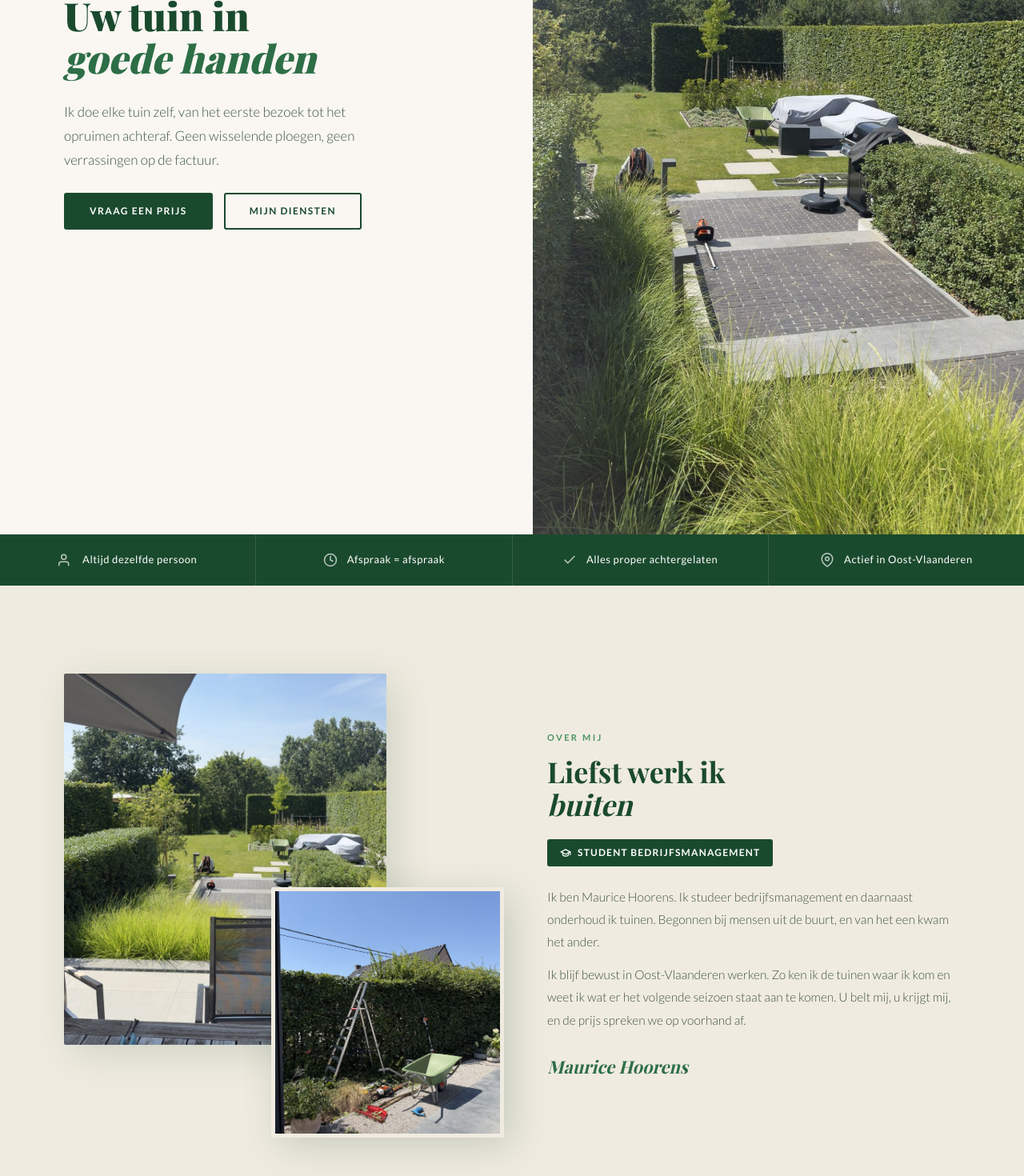
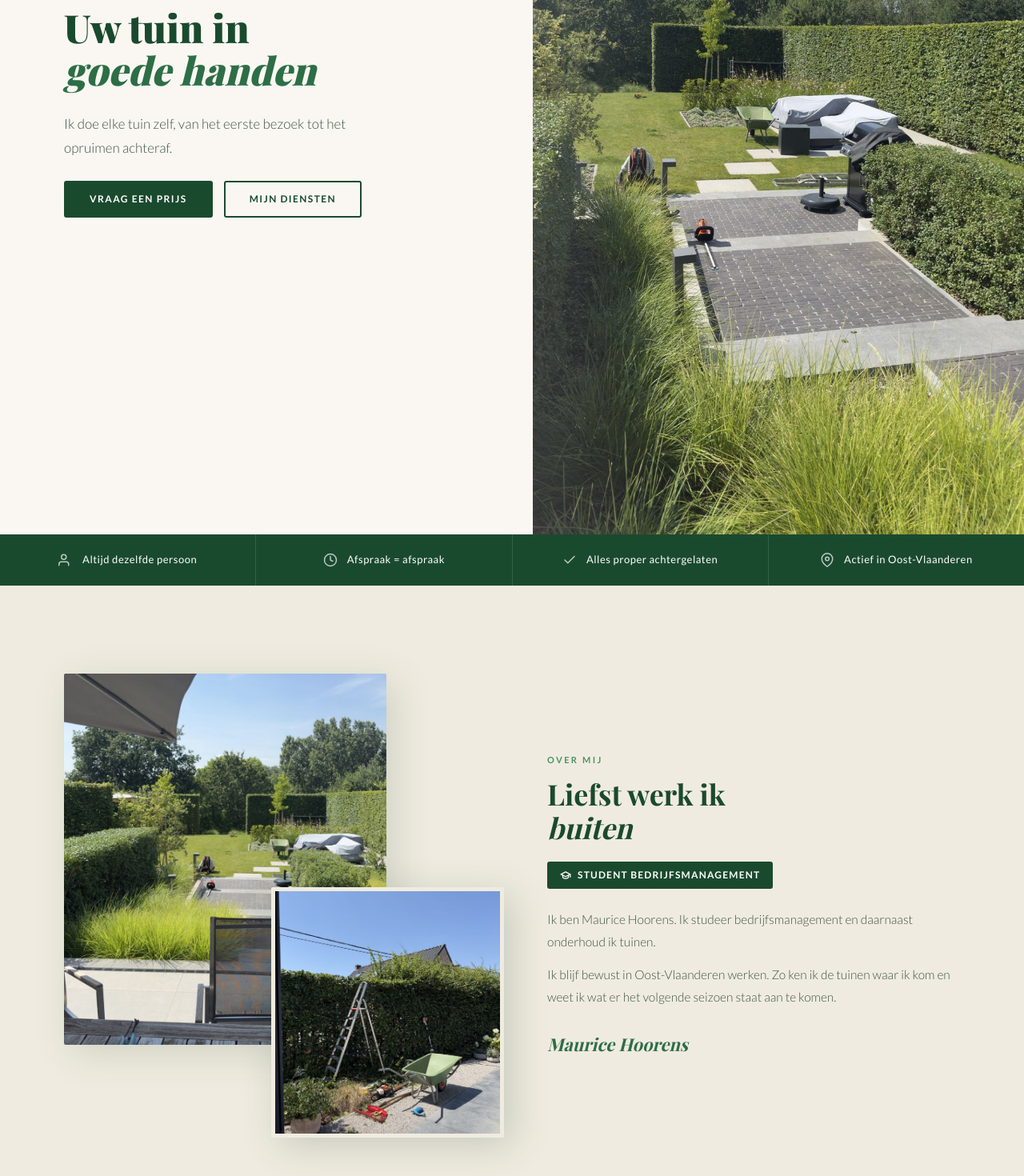
Before and after one commit to mauricehoorens-droid/groenbyhoorens-app, a Next.js app: page / in a window 1280 px wide. Shown: the part 500-1970 px from the top of the page at 80% size. Built offline with nearby package versions, Linux system fonts and the light colour scheme; a web font is replaced by a local one.

Commit message:
Add files via upload

```diff
--- a/src/app/page.tsx
+++ b/src/app/page.tsx
@@ -27,7 +27,7 @@ export default function Home() {
   <div className="hero-left">
     <p className="hero-eyebrow">Tuinonderhoud in Oost-Vlaanderen</p>
     <h1 className="hero-title">Uw tuin in<br/><em>goede handen</em></h1>
-    <p className="hero-intro">Ik doe elke tuin zelf, van het eerste bezoek tot het opruimen achteraf. Geen wisselende ploegen, geen verrassingen op de factuur.</p>
+    <p className="hero-intro">Ik doe elke tuin zelf, van het eerste bezoek tot het opruimen achteraf.</p>
 
     <a className="hero-rating" id="hero-rating" href="#reviews">
       <span className="stars" id="hero-stars"></span>
@@ -77,8 +77,8 @@ export default function Home() {
       <svg width="14" height="14" viewBox="0 0 24 24" fill="none" stroke="currentColor" strokeWidth="2.2" strokeLinecap="round" strokeLinejoin="round" aria-hidden="true"><path d="M22 10v6M2 10l10-5 10 5-10 5z"/><path d="M6 12v5c3 3 9 3 12 0v-5"/></svg>
       <span>Student Bedrijfsmanagement</span>
     </div>
-    <p className="body-text">Ik ben Maurice Hoorens. Ik studeer bedrijfsmanagement en daarnaast onderhoud ik tuinen. Begonnen bij mensen uit de buurt, en van het een kwam het ander.</p>
-    <p className="body-text">Ik blijf bewust in Oost-Vlaanderen werken. Zo ken ik de tuinen waar ik kom en weet ik wat er het volgende seizoen staat aan te komen. U belt mij, u krijgt mij, en de prijs spreken we op voorhand af.</p>
+    <p className="body-text">Ik ben Maurice Hoorens. Ik studeer bedrijfsmanagement en daarnaast onderhoud ik tuinen.</p>
+    <p className="body-text">Ik blijf bewust in Oost-Vlaanderen werken. Zo ken ik de tuinen waar ik kom en weet ik wat er het volgende seizoen staat aan te komen.</p>
     <p className="sig">Maurice Hoorens</p>
   </div>
 </section>
@@ -189,7 +189,7 @@ export default function Home() {
   <div className="wg-content fu">
     <p className="wg-eyebrow">Waar ik actief ben</p>
     <h2 className="wg-title">Actief in<br/>Oost-Vlaanderen</h2>
-    <p className="wg-text">Ik werk in de streek rond Brakel en Zottegem, en verder in Oost-Vlaanderen als het te combineren valt. Zo sta ik er snel als er iets is. Niet zeker of u in mijn buurt valt? Stuur een bericht, ik zeg het eerlijk.</p>
+    <p className="wg-text">Ik werk in de streek rond Brakel en Zottegem, en verder in Oost-Vlaanderen als het te combineren valt. Zo sta ik er snel als er iets is. Niet zeker of u in mijn buurt valt? Stuur me gerust een berichtje of bel me even op.</p>
     <div className="wg-tags">
       <span className="wg-tag">Brakel</span>
       <span className="wg-tag">Lierde</span>
@@ -226,7 +226,7 @@ export default function Home() {
         <span className="wi-num">02</span>
         <div className="wi-text">
           <h4>U krijgt altijd mij</h4>
-          <p>Geen onbekend gezicht dat plots voor de deur staat. Ik weet waar de kraan hangt en welke haag vorig jaar te kort ging.</p>
+          <p>Geen onbekend gezicht dat plots voor de deur staat.</p>
         </div>
       </li>
       <li className="wi">
@@ -239,8 +239,8 @@ export default function Home() {
       <li className="wi">
         <span className="wi-num">04</span>
         <div className="wi-text">
-          <h4>De prijs ligt op voorhand vast</h4>
-          <p>Ik kom eerst kijken en zeg dan wat het kost. Loopt het uit omdat ik me misrekend heb, dan is dat mijn probleem, niet het uwe.</p>
+          <h4>Ik kom op voorhand eens langs als u dat wenst</h4>
+          <p>Ik kom eerst kijken en zeg dan wat het kost.</p>
         </div>
       </li>
     </ul>
```
